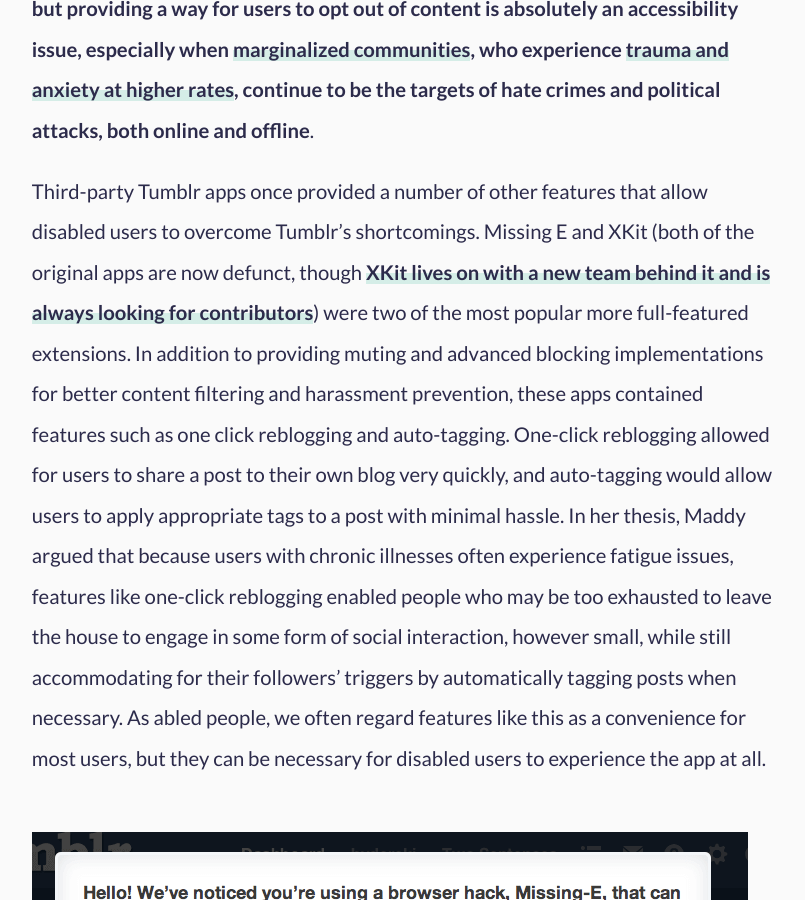
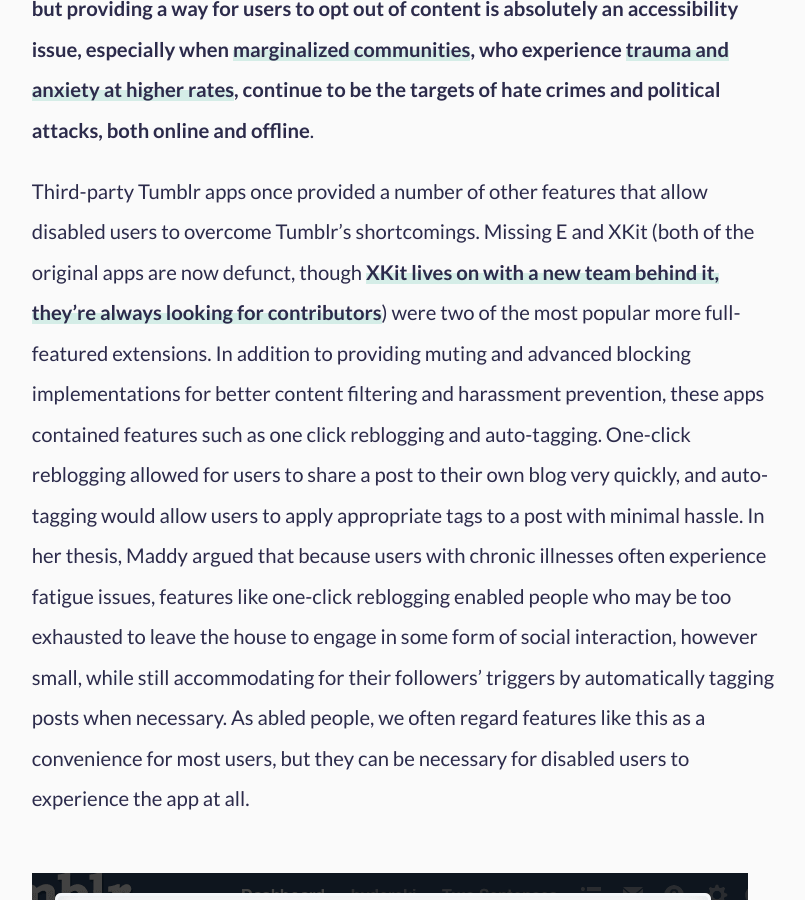
Before and after one commit to nchan0154/nicchan.me-legacy, a Jekyll site: the page built from _posts/2019-08-15-what-tumblr-taught-me-about-accessibility.md, in a window 1280 px wide and 900 px high, scrolled down 4095 px. Shown: the whole window, without its empty margins (237-1042 px from the left). Built offline with Jekyll 4.4.1, drawn with Linux system fonts in a browser that asks for light colours.

Commit message:
rephrase awkward sentence

```diff
--- a/_posts/2019-08-15-what-tumblr-taught-me-about-accessibility.md
+++ b/_posts/2019-08-15-what-tumblr-taught-me-about-accessibility.md
@@ -27,7 +27,7 @@
 
 Muting mechanisms and preference controls are vital tools for accessibility. Platforms that host content, whether they be social media networks, news outlets or something else entirely, have an obligation to allow users to control their own experiences. Whether it be someone hoping to browse Instagram without triggering their eating disorder, someone trying to keep up with their relatives without being subject to a seizure-inducing gif, someone avoiding the details of a recent celebrity suicide for their own mental health or someone with a serious phobia of balloons, we all have a right to control what content we consume. __Platforms do not have to take it upon themselves to block or censor any content that may negatively affect users, but providing a way for users to opt out of content is absolutely an accessibility issue, especially when [marginalized communities](https://www.npr.org/sections/codeswitch/2018/01/14/577664626/making-the-case-that-discrimination-is-bad-for-your-health), who experience [trauma and anxiety at higher rates](https://www.washingtonpost.com/health/trumps-presidency-may-be-making-latinos-sick/2019/07/19/4e89b9f0-a97f-11e9-9214-246e594de5d5_story.html), continue to be the targets of hate crimes and political attacks, both online and offline__.
 
-Third-party Tumblr apps once provided a number of other features that allow disabled users to overcome Tumblr’s shortcomings. Missing E and XKit (both of the original apps are now defunct, though [XKit lives on with a new team behind it and is always looking for contributors](https://github.com/new-xkit/XKit)) were two of the most popular more full-featured extensions. In addition to providing muting and advanced blocking implementations for better content filtering and harassment prevention, these apps contained features such as one click reblogging and auto-tagging. One-click reblogging allowed for users to share a post to their own blog very quickly, and auto-tagging would allow users to apply appropriate tags to a post with minimal hassle. In her thesis, Maddy argued that because users with chronic illnesses often experience fatigue issues, features like one-click reblogging enabled people who may be too exhausted to leave the house to engage in some form of social interaction, however small, while still accommodating for their followers' triggers by automatically tagging posts when necessary. As abled people, we often regard features like this as a convenience for most users, but they can be necessary for disabled users to experience the app at all.
+Third-party Tumblr apps once provided a number of other features that allow disabled users to overcome Tumblr’s shortcomings. Missing E and XKit (both of the original apps are now defunct, though [XKit lives on with a new team behind it, they're always looking for contributors](https://github.com/new-xkit/XKit)) were two of the most popular more full-featured extensions. In addition to providing muting and advanced blocking implementations for better content filtering and harassment prevention, these apps contained features such as one click reblogging and auto-tagging. One-click reblogging allowed for users to share a post to their own blog very quickly, and auto-tagging would allow users to apply appropriate tags to a post with minimal hassle. In her thesis, Maddy argued that because users with chronic illnesses often experience fatigue issues, features like one-click reblogging enabled people who may be too exhausted to leave the house to engage in some form of social interaction, however small, while still accommodating for their followers' triggers by automatically tagging posts when necessary. As abled people, we often regard features like this as a convenience for most users, but they can be necessary for disabled users to experience the app at all.
 
 <figure>
   <img src="{{site.imgurl}}tumblr-missing-e.png" alt="Popup that begins with the text: Hello! We've noticed you're using a browser hack, Missing-E, that can cause serious problems for you and for Tumblr. It contains a long scrollable list of the potential 'problems' that Missing-E creates.">
```
